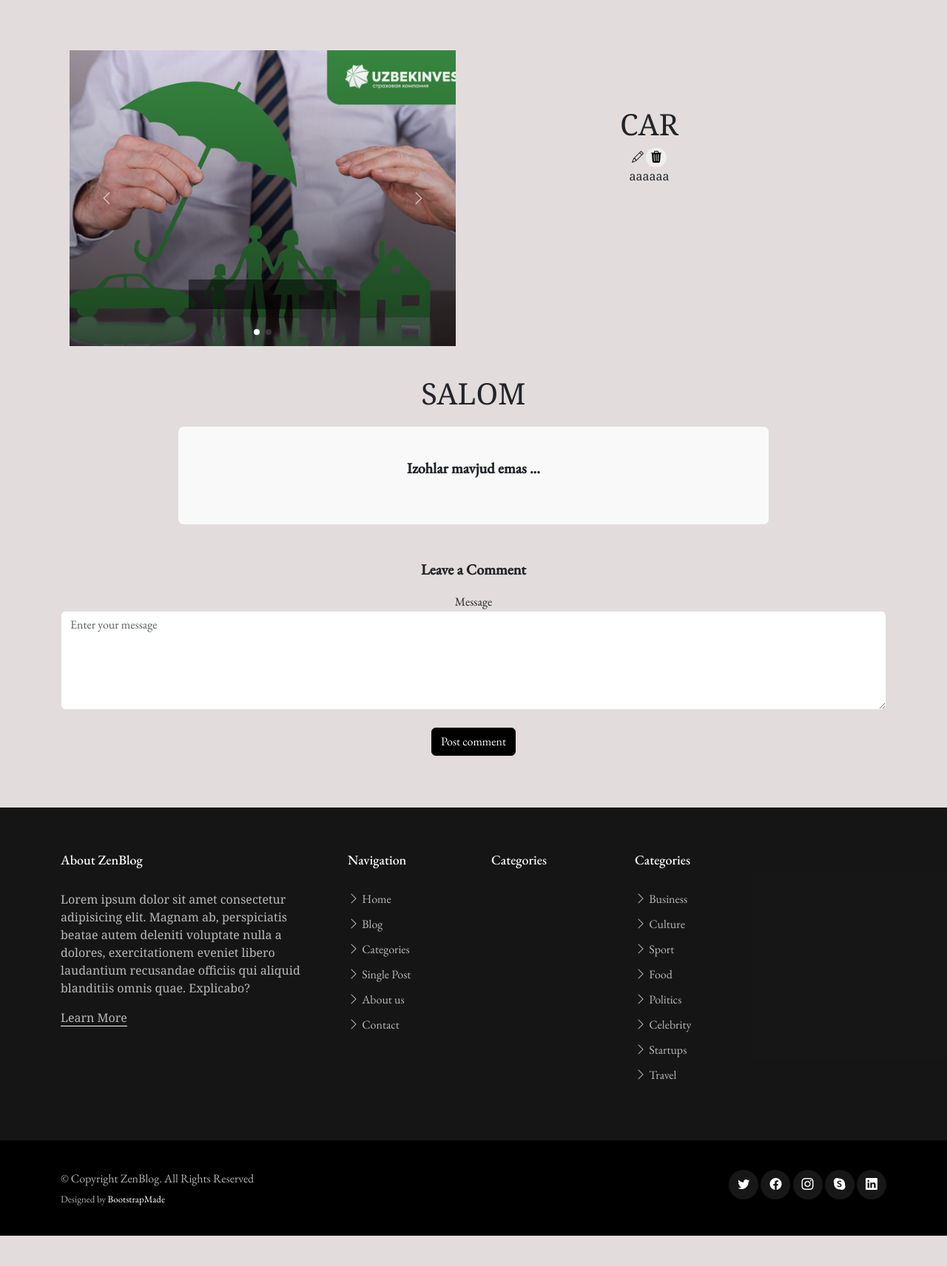
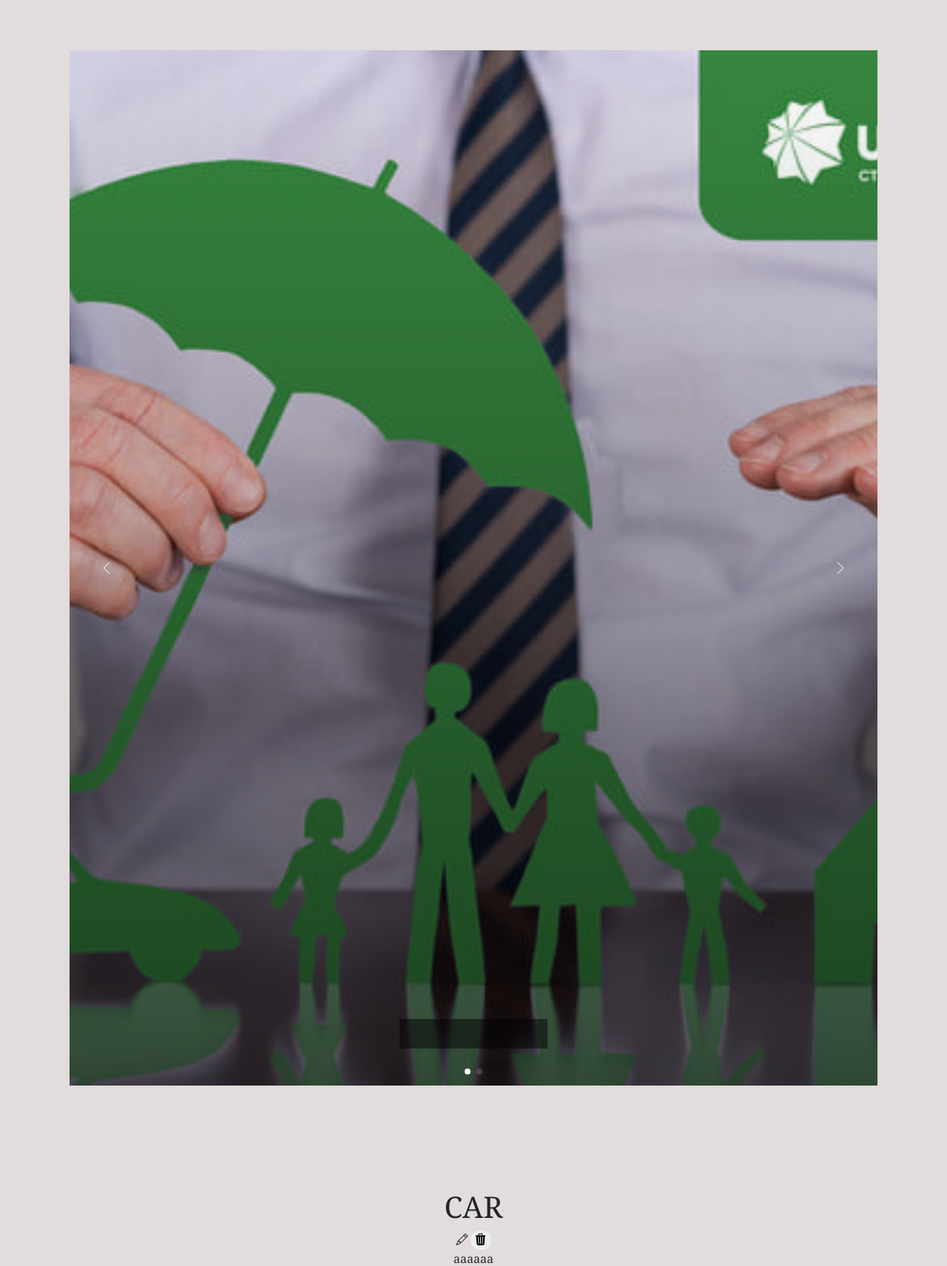
Before and after one commit to jamshidbekgang/last, a Django app: a page that uses templates/single-post.html in a window 1280 px wide. Shown: the part 90-1802 px from the top of the page at 74% size. Before the commit the page ends 1761 px from the top, so only its background shows below. Run offline with Django 5.2, Linux system fonts and the light colour scheme; a user stored in the database is signed in; data comes from the database, SQL or seed files in the repository; both versions use the stored data as it was after the commit; parts of the project's set-up code (start-up, migrations or seed data) failed here and were passed over; some libraries are stand-ins or nearby versions; some web fonts are replaced.

Commit message:
htmlno ozgardi

```diff
--- a/templates/single-post.html
+++ b/templates/single-post.html
@@ -22,12 +22,12 @@
   .swiper-slide {
       background-size: cover;
       background-position: center;
-      height: 400px; /* Kompyuter uchun balandlik */
+      height: 1400px; /* Kompyuter uchun balandlik */
   }
 
   @media (max-width: 768px) {
       .swiper-slide {
-          height: 250px; /* Mobil telefonlar uchun balandlik */
+          height: 380px; /* Mobil telefonlar uchun balandlik */
       }
   }
 
@@ -54,7 +54,7 @@
   <br>
   <div class="container">
     <div class="row">
-      <div class="col-6">
+      <div class="">
         <span>
 
           {% if one.product_images.exists %}
@@ -69,7 +69,7 @@
                             <div class="swiper-wrapper">
                                 {% for photo in one.product_images.all %}
                                 <div class="swiper-slide">
-                          <a href="single-post.html" class="img-bg d-flex align-items-end"
+                                    <a href="" class="img-bg d-flex align-items-end"
                                       style="background-image: url('{{photo.image.url}}');">
                                         <div class="img-bg-inner">
                                         </div>
@@ -89,35 +89,6 @@
                 </div>
             </div>
           </section><!-- End Hero Slider Section -->
-          <!-- <section id="hero-slider" class="hero-slider">
-            <div class="container-md" data-aos="fade-in">
-              <div class="row">
-                <div class="col-12">
-                  <div class="swiper sliderFeaturedPosts">
-                    <div class="swiper-wrapper">
-                      {% for photo in one.product_images.all %}
-                      <div class="swiper-slide">
-                        <a href="single-post.html" class="img-bg d-flex align-items-end"
-                          style="background-image: url('{{photo.image.url}}');">
-                          <div class="img-bg-inner">
-                          </div>
-                        </a>
-                      </div>
-                      {% endfor %}
-                    </div>
-                    <div class="custom-swiper-button-next">
-                      <span class="bi-chevron-right"></span>
-                    </div>
-                    <div class="custom-swiper-button-prev">
-                      <span class="bi-chevron-left"></span>
-                    </div>
-
-                    <div class="swiper-pagination"></div>
-                  </div>
-                </div>
-              </div>
-            </div>
-          </section>End Hero Slider Section -->
 
 
           {% else %}
@@ -125,10 +96,9 @@
           {% endif %}
         </span>
       </div>
-      <div class="col-5 mt-3">
+      <div class="">
         <span>
           <h1 style="padding-top:100px">{{one.name}}</h1>
-
 
           {% if request.user == one.user %}
           <a href="{% url 'edit' one.id %}"><i class="bi bi-pencil"></i></a>
```
Also changed, not shown: db.sqlite3. Lines whose indentation alone changed are shown as unchanged.
